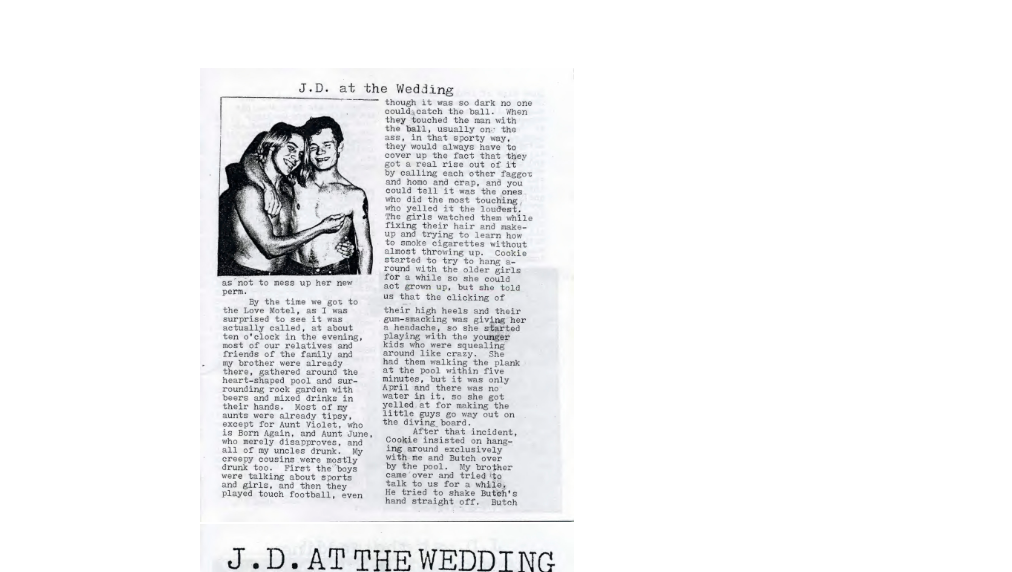
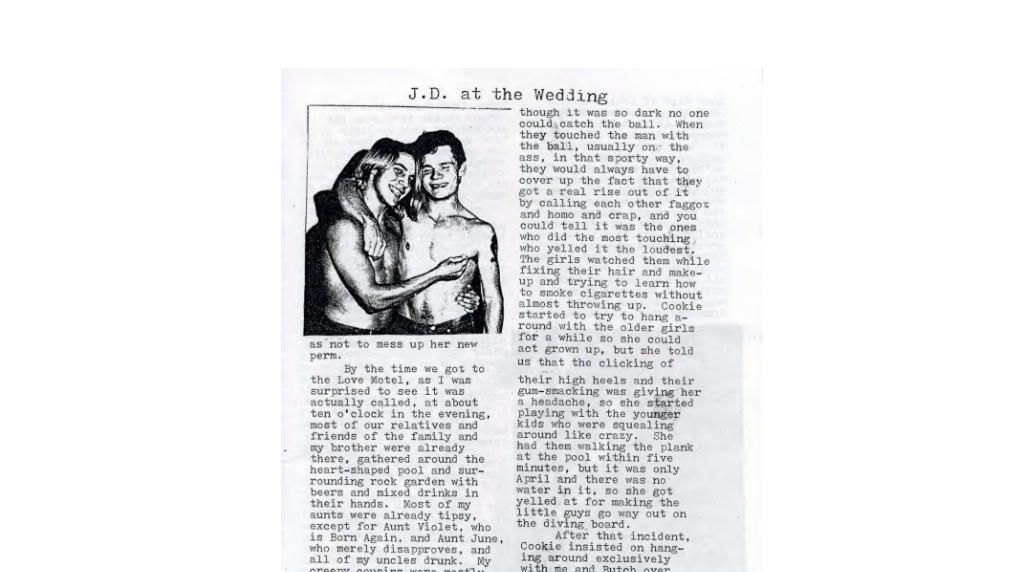
Before and after one commit to elouan-lb/shithappens, a website: page app/articles/JD/jdatthewedding.html in a window 1280 px wide. Shown: the top 572 px of the page, 268-1280 px from the left. Drawn offline with nearby package versions, Linux system fonts and the light colour scheme; files that its build step writes are made by us from their sources; a web font is replaced by a local one.

Commit message:
[REF] rem min, max

```diff
--- a/app/assets/styles/style.css
+++ b/app/assets/styles/style.css
@@ -113,11 +113,11 @@ body {
 .content1 {
   text-align: center;
   margin-bottom: 40px;
-  margin-right:  max(40px, min(28%, 600px));
 }
 
 .content1 img {
-  width: max(360px, min(54%, 800px));
+  min-width: 400px;
+  max-width: 50%;
 }
 .content2 {
   text-align: left;
@@ -142,7 +142,7 @@ h4 {
 
 .apropos {
   grid-column: 2;
-  margin-left: max(40px, min(12%, 200px));
+  margin-left: 12%;
   margin-top: 16%;
   padding-right: 30%;
 }
```
